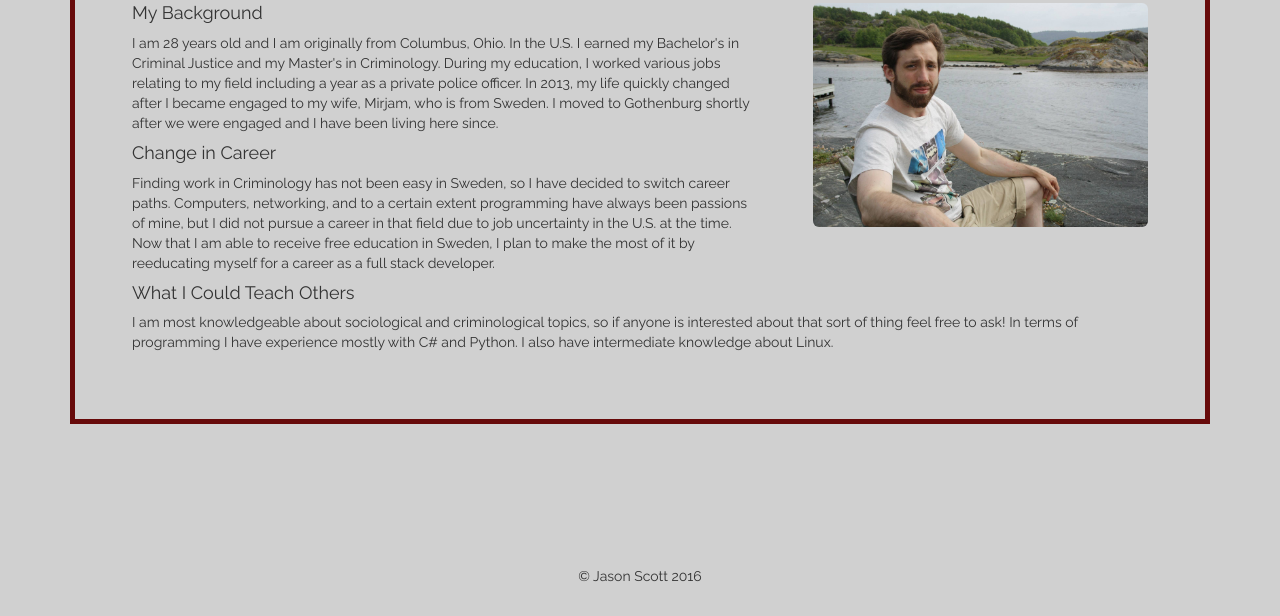
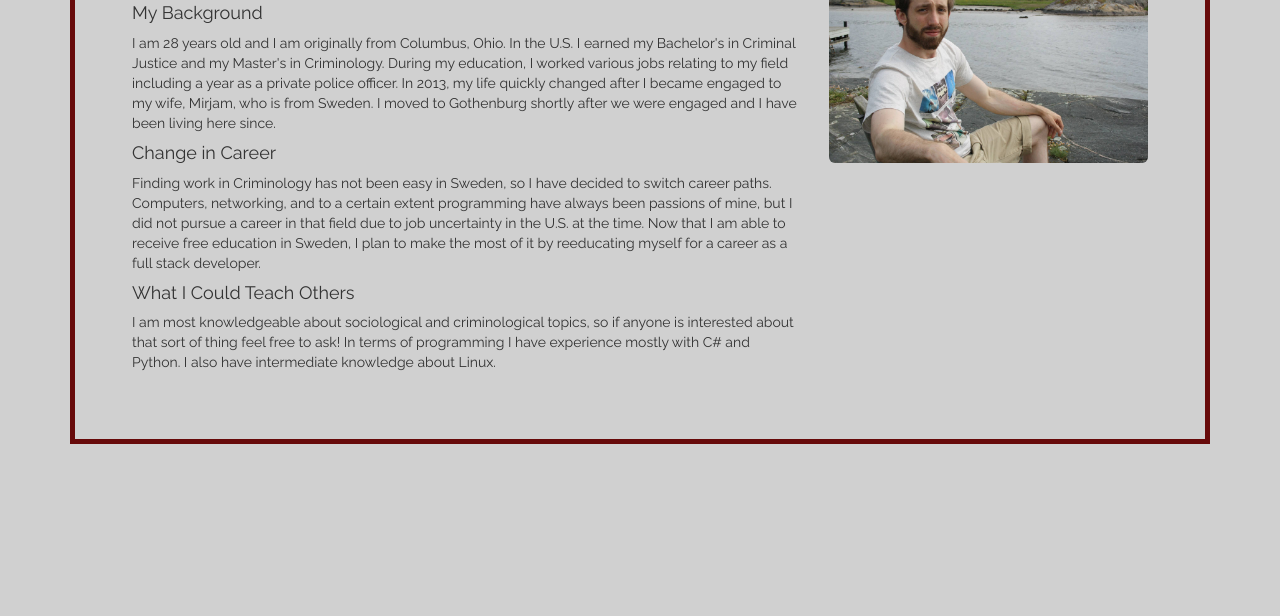
Before and after one commit to jasonscottio/jasonscottio.github.io, a plain HTML site: page views/about.html in a window 1280 px wide. Shown: the part 184-800 px from the top of the page. Drawn offline with nearby package versions, Linux system fonts and the light colour scheme.

Commit message:
Bootstrap#2

```diff
--- a/css/main.css
+++ b/css/main.css
@@ -8,6 +8,7 @@ h1, .h2, .h3, h1, h2, h3 {
 body{
   background-color: #d0d0d0;
   font-family: 'Raleway', sans-serif;
+  padding-bottom: 20px;
 }
 a{
   text-decoration: none;
@@ -15,7 +16,7 @@ a{
 }
 
 #myPic{
-  width: 33%;
+  /*width: 33%;*/
   margin-left: 5%;
   margin-bottom: 5%;
 }
@@ -54,13 +55,3 @@ hr{
   text-transform: uppercase;
   font-weight: 700;
 }
-
-footer{
-  text-align: center;
-  position: absolute;
-  bottom: 2.5%;
-  margin-left: auto;
-  margin-right: auto;
-  left: 0;
-  right: 0;
-}
--- a/views/about.html
+++ b/views/about.html
@@ -44,10 +44,12 @@
 
   <div class="container">
     <main>
+
+        <div class="row">
+          <div class="col-md-8 col-s-6">
             <article class="aboutMe">
               <h2>About Me</h2>
 
-        <img id="myPic" src="../img/beach_pic.jpg" class="img-rounded pull-right" alt="Picture of me at a beach" />
               <section>
                 <h4>My Background</h4>
                 <p>
@@ -67,14 +69,15 @@
                 </p>
               </section>
                   </article>
+          </div>
+          <div class="col-md-4 col-s-6">
+                    <img id="myPic" src="../img/beach_pic.jpg" class="img-rounded pull-right img-responsive" alt="Picture of me at a beach" />
+          </div>
+        </div>
     </main>
   </div>
 
-  <footer>
-    <p>
-      &copy Jason Scott 2016
-    </p>
-  </footer>
+
   <script
         src="https://code.jquery.com/jquery-3.1.0.min.js"
         integrity="sha256-cCueBR6CsyA4/9szpPfrX3s49M9vUU5BgtiJj06wt/s="
```
Also changed, not shown: index.html (+0 -9 lines), views/contact.html (+0 -5 lines). Lines whose indentation alone changed are shown as unchanged.
